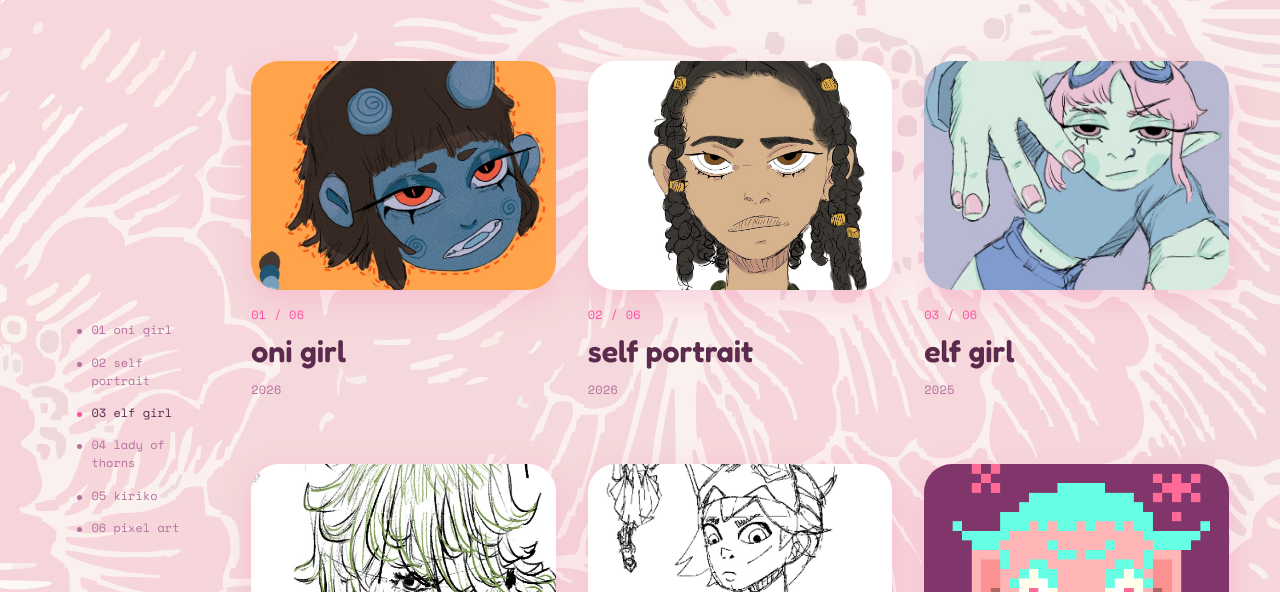
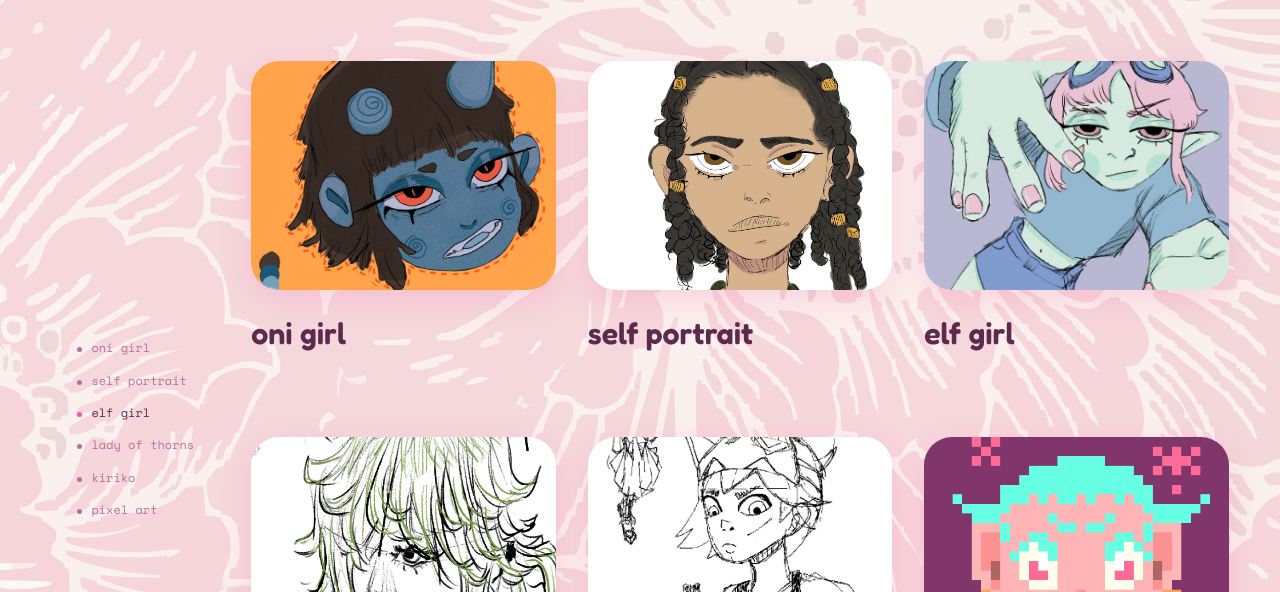
Before and after one commit to zuhairisback/faeridoodles.site, a plain HTML site: page index.html in a window 1280 px wide. Shown: the part 208-800 px from the top of the page. Drawn offline with nearby package versions, Linux system fonts and the light colour scheme.

Commit message:
Add files via upload

```diff
--- a/index.html
+++ b/index.html
@@ -216,23 +216,11 @@
     gap:1rem;
   }
 
-  .piece-index{
-    font-size:0.75rem;
-    color:var(--accent);
-  }
-
   .piece-title{
     font-family:'Fredoka', sans-serif;
     font-weight:600;
     font-size:clamp(1.3rem, 2.5vw, 1.9rem);
     margin-top:0.3rem;
-  }
-
-  .piece-meta{
-    text-align:right;
-    font-size:0.75rem;
-    color:var(--ink-dim);
-    line-height:1.8;
   }
 
   /* ---------- Footer ---------- */
@@ -515,10 +503,6 @@
       align-items:flex-start;
       gap:0.3rem;
     }
-
-    .piece-meta{
-      text-align:left;
-    }
   }
 </style>
 </head>
@@ -642,10 +626,9 @@
   // STEP 2: Add ONE new line to the "artworks" list below, following
   //         the exact same pattern as the others:
   //
-  //         { title: "your piece's name", year: "2026", src: "images/my_new_piece.jpg" },
+  //         { title: "your piece's name", src: "images/my_new_piece.jpg" },
   //
   //         - title: whatever you want the piece to be called
-  //         - year:  the year you made it (as text, in quotes)
   //         - src:   the path to the image file from step 1
   //
   //         Don't forget the comma "," at the end of the line if it's
@@ -653,8 +636,8 @@
   //
   // STEP 3: Save the file and refresh the page in your browser.
   //         Your new piece will appear automatically — no other
-  //         changes needed. It'll show up in the gallery, the side
-  //         index (on desktop), and get its own number automatically.
+  //         changes needed. It'll show up in the gallery and the
+  //         side index (on desktop).
   //
   // TIP: To REMOVE a piece, just delete its whole line.
   // TIP: To REORDER pieces, just move the lines up or down — they
@@ -663,14 +646,14 @@
   //      string ( src: "" ) and a placeholder box will show instead.
   // =================================================================
   const artworks = [
-    { title: "oni girl",      year: "2026", src: "images/oni_girl.jpg" },
-    { title: "self portrait", year: "2026", src: "images/self_portrait.jpg" },
-    { title: "elf girl",      year: "2025", src: "images/elf_girl.jpg" },
-    { title: "lady of thorns",year: "2025", src: "images/doodle.jpg" },
-    { title: "kiriko",        year: "2025", src: "images/kiriko.jpg" },
-    { title: "pixel art",     year: "2025", src: "images/pixel_lady.png" },
+    { title: "oni girl",      src: "images/oni_girl.jpg" },
+    { title: "self portrait", src: "images/self_portrait.jpg" },
+    { title: "elf girl",      src: "images/elf_girl.jpg" },
+    { title: "lady of thorns",src: "images/doodle.jpg" },
+    { title: "kiriko",        src: "images/kiriko.jpg" },
+    { title: "pixel art",     src: "images/pixel_lady.png" },
     // Add new pieces here, right above this line, like:
-    // { title: "new piece", year: "2026", src: "images/new_piece.jpg" },
+    // { title: "new piece", src: "images/new_piece.jpg" },
   ];
 
   const gallery = document.getElementById('gallery');
@@ -688,7 +671,7 @@
     piece.id = id;
 
     const frameInner = art.src
-      ? `<img src="${art.src}" alt="${art.title}, ${art.year}">`
+      ? `<img src="${art.src}" alt="${art.title}">`
       : `<div class="placeholder-art">[ image placeholder ]<br>replace via the "src" field<br>for "${art.title}" in the script</div>`;
 
     piece.innerHTML = `
@@ -697,10 +680,8 @@
       </div>
       <div class="piece-info">
         <div>
-          <div class="piece-index mono">${num} / ${String(artworks.length).padStart(2,'0')}</div>
           <div class="piece-title">${art.title}</div>
         </div>
-        <div class="piece-meta mono">${art.year}</div>
       </div>
     `;
     gallery.appendChild(piece);
@@ -708,7 +689,7 @@
     // Rail link
     const link = document.createElement('a');
     link.href = `#${id}`;
-    link.innerHTML = `<span class="dot"></span>${num} ${art.title}`;
+    link.innerHTML = `<span class="dot"></span>${art.title}`;
     rail.appendChild(link);
   });
 
```
